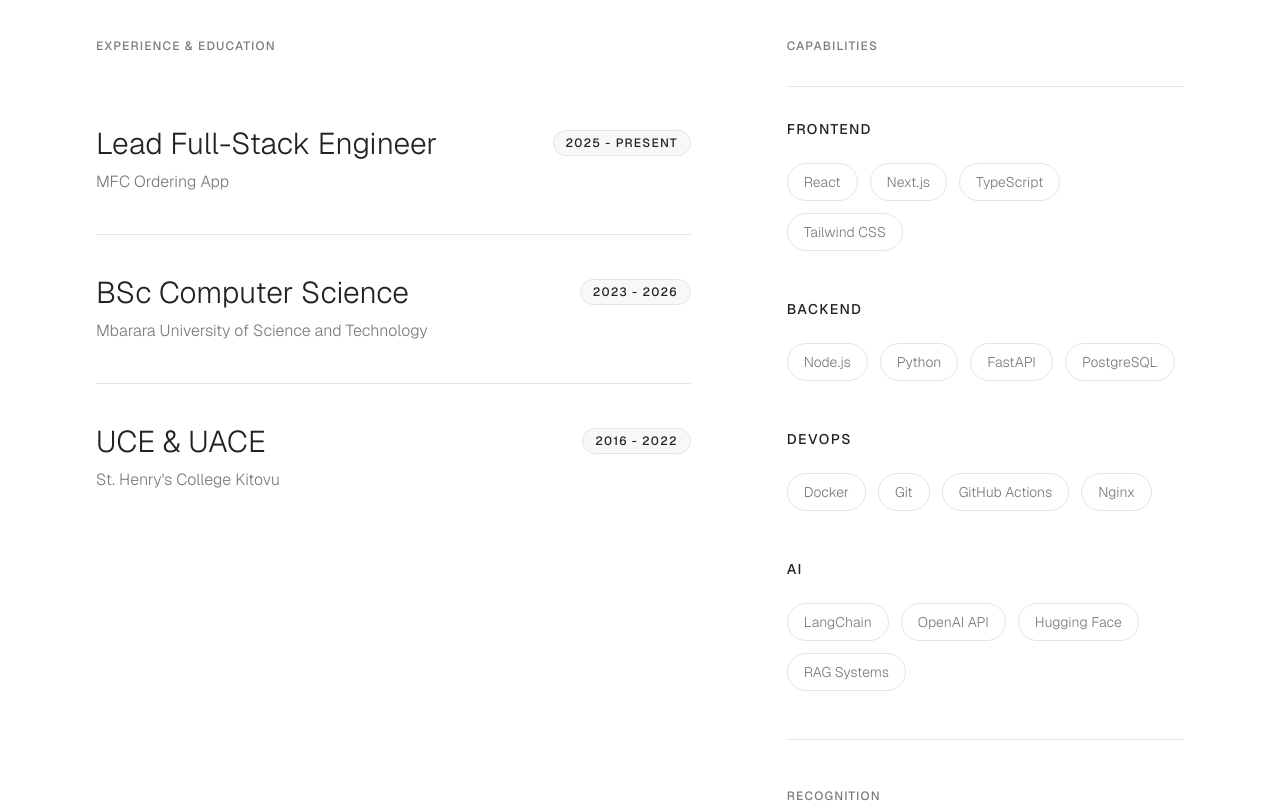
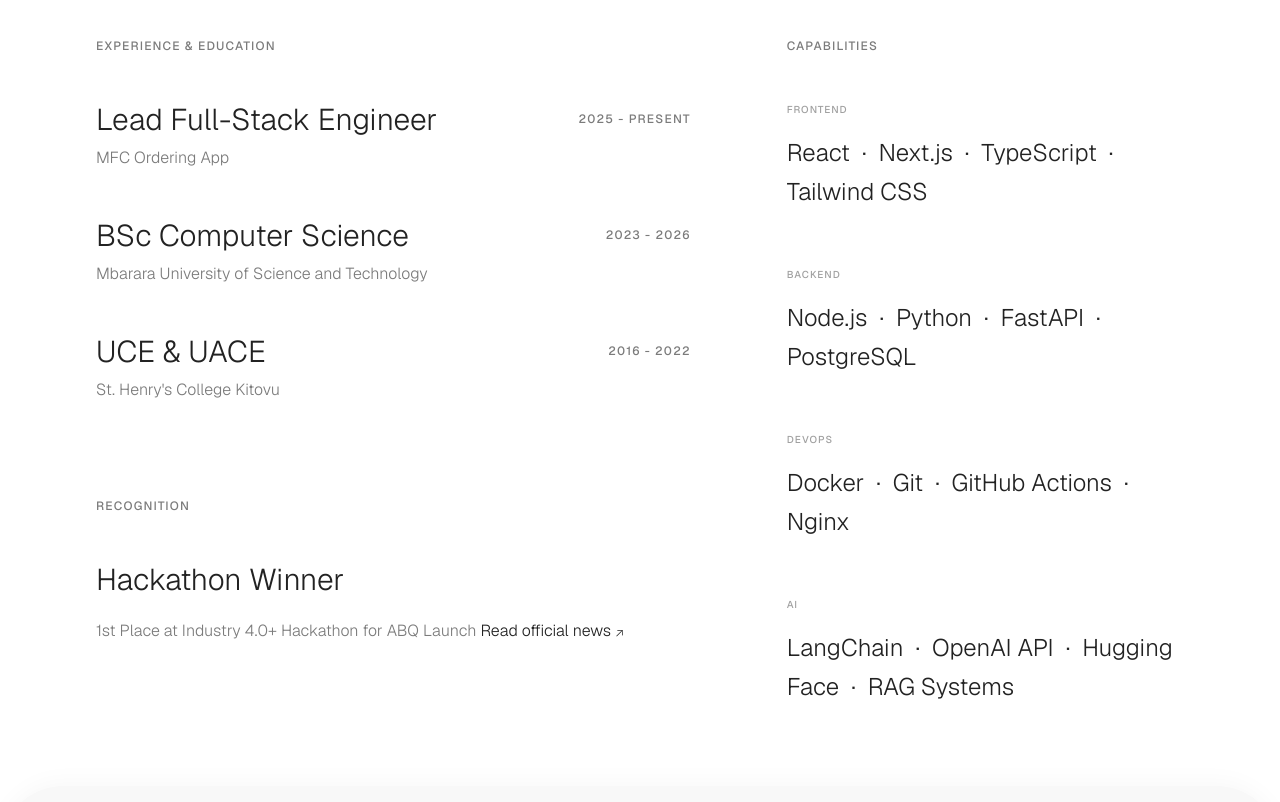
Before and after one commit to DevMubzly/porfolio, a Next.js app: page / in a window 1280 px wide. Shown: the part 1140-1942 px from the top of the page. Built offline with nearby package versions, Linux system fonts and the light colour scheme.

Commit message:
style(about): restructure section to remove line borders and replace boxy skills with massive typography layout

```diff
--- a/src/components/AboutSection.tsx
+++ b/src/components/AboutSection.tsx
@@ -57,18 +57,21 @@ export function AboutSection() {
 
           <div className="grid lg:grid-cols-12 gap-16 lg:gap-24 pt-4">
 
-            {/* Experience list */}
-            <div className="lg:col-span-7 space-y-12">
-              <h3 className="text-xs font-medium text-[#7B7B7B] uppercase tracking-widest mb-8">
+            {/* Experience, Education & Achievements (Left Side) */}
+            <div className="lg:col-span-7 space-y-24">
+
+              {/* Experience */}
+              <div className="space-y-12">
+                <h3 className="text-xs font-medium text-[#7B7B7B] uppercase tracking-widest">
                   Experience & Education
                 </h3>
-              <div className="flex flex-col">
-                {experience.map((item, index) => (
+                <div className="flex flex-col gap-12">
+                  {experience.map((item) => (
                     <div
                       key={item.title}
-                    className={`group flex flex-col md:flex-row md:items-start justify-between py-8 md:py-10 border-[#E5E5E5] gap-4 transition-all duration-300 ${index !== 0 ? 'border-t' : ''}`}
+                      className="group flex flex-col md:flex-row md:items-start justify-between gap-4 transition-all duration-300"
                     >
-                    <div className="flex flex-col gap-2 flex-1">
+                      <div className="flex flex-col gap-2 flex-1 relative">
                         <p className="text-2xl md:text-3xl font-light text-[#222222] group-hover:translate-x-2 transition-transform duration-500">
                           {item.title}
                         </p>
@@ -77,7 +80,7 @@ export function AboutSection() {
                         </p>
                       </div>
                       <div className="mt-2 md:mt-1">
-                      <span className="inline-block px-3 py-1 bg-[#F8F8F8] border border-[#E5E5E5] rounded-full text-[10px] sm:text-xs font-medium tracking-widest text-[#222222] uppercase">
+                        <span className="text-[10px] sm:text-xs font-medium tracking-widest text-[#7B7B7B] uppercase">
                           {item.period}
                         </span>
                       </div>
@@ -86,41 +89,18 @@ export function AboutSection() {
                 </div>
               </div>
 
-            {/* Skills block */}
-            <div className="lg:col-span-5 space-y-12">
-              <h3 className="text-xs font-medium text-[#7B7B7B] uppercase tracking-widest mb-8 border-b border-[#E5E5E5] pb-8">
-                Capabilities
+              {/* Achievements */}
+              <div className="space-y-12">
+                <h3 className="text-xs font-medium text-[#7B7B7B] uppercase tracking-widest">
+                  Recognition
                 </h3>
                 <div className="flex flex-col gap-12">
-                {skills.map((group) => (
-                  <div key={group.category} className="group">
-                    <p className="text-sm text-[#222222] uppercase tracking-widest mb-6 font-medium">
-                      {group.category}
-                    </p>
-                    <div className="flex flex-wrap gap-3">
-                      {group.items.map((skill) => (
-                        <span
-                          key={skill}
-                          className="px-4 py-2 bg-white border border-[#E5E5E5] rounded-full text-sm text-[#7B7B7B] font-light group-hover:border-[#222222] group-hover:text-[#222222] transition-colors duration-300"
-                        >
-                          {skill}
-                        </span>
-                      ))}
-                    </div>
-                  </div>
-                ))}
-              </div>
-
-              {/* Mini Achievements section */}
-              <div className="pt-12 mt-12 border-t border-[#E5E5E5]">
-                <h3 className="text-xs font-medium text-[#7B7B7B] uppercase tracking-widest mb-8">
-                  Recognition
-                </h3>
-                <div className="flex flex-col gap-6">
                   {achievements.map((item) => (
                     <div key={item.title} className="group">
-                      <p className="text-xl font-light text-[#222222] mb-2">{item.title}</p>
-                      <p className="text-sm text-[#7B7B7B] font-light leading-relaxed">
+                      <p className="text-2xl md:text-3xl font-light text-[#222222] mb-3 group-hover:translate-x-2 transition-transform duration-500">
+                        {item.title}
+                      </p>
+                      <p className="text-base text-[#7B7B7B] font-light leading-relaxed">
                         {item.desc}{" "}
                         <a
                           href="https://www.must.ac.ug/must-students-sweep-top-spots-at-the-national-industry-4-0-hackathon/"
@@ -128,12 +108,32 @@ export function AboutSection() {
                           rel="noopener noreferrer"
                           className="inline-flex items-center gap-1 text-[#222222] hover:text-[#7B7B7B] transition-colors mt-2"
                         >
-                          <span className="border-b border-[#222222] group-hover:border-[#7B7B7B] pb-0.5">Read passing</span> <span className="text-xs">↗</span>
+                          <span className="border-b border-transparent hover:border-[#7B7B7B] pb-0.5 transition-colors">Read official news</span> <span className="text-xs">↗</span>
                         </a>
                       </p>
                     </div>
                   ))}
                 </div>
+              </div>
+
+            </div>
+
+            {/* Skills (Right Side) */}
+            <div className="lg:col-span-5 space-y-12">
+              <h3 className="text-xs font-medium text-[#7B7B7B] uppercase tracking-widest">
+                Capabilities
+              </h3>
+              <div className="flex flex-col gap-14">
+                {skills.map((group) => (
+                  <div key={group.category} className="group">
+                    <p className="text-[10px] text-[#A0A0A0] uppercase tracking-widest mb-4 font-medium">
+                      {group.category}
+                    </p>
+                    <p className="text-xl sm:text-2xl font-light text-[#222222] leading-relaxed group-hover:text-[#7B7B7B] transition-colors duration-500">
+                      {group.items.join(" \u200B · \u200B ")}
+                    </p>
+                  </div>
+                ))}
               </div>
             </div>
 
```
Lines whose indentation alone changed are shown as unchanged.
